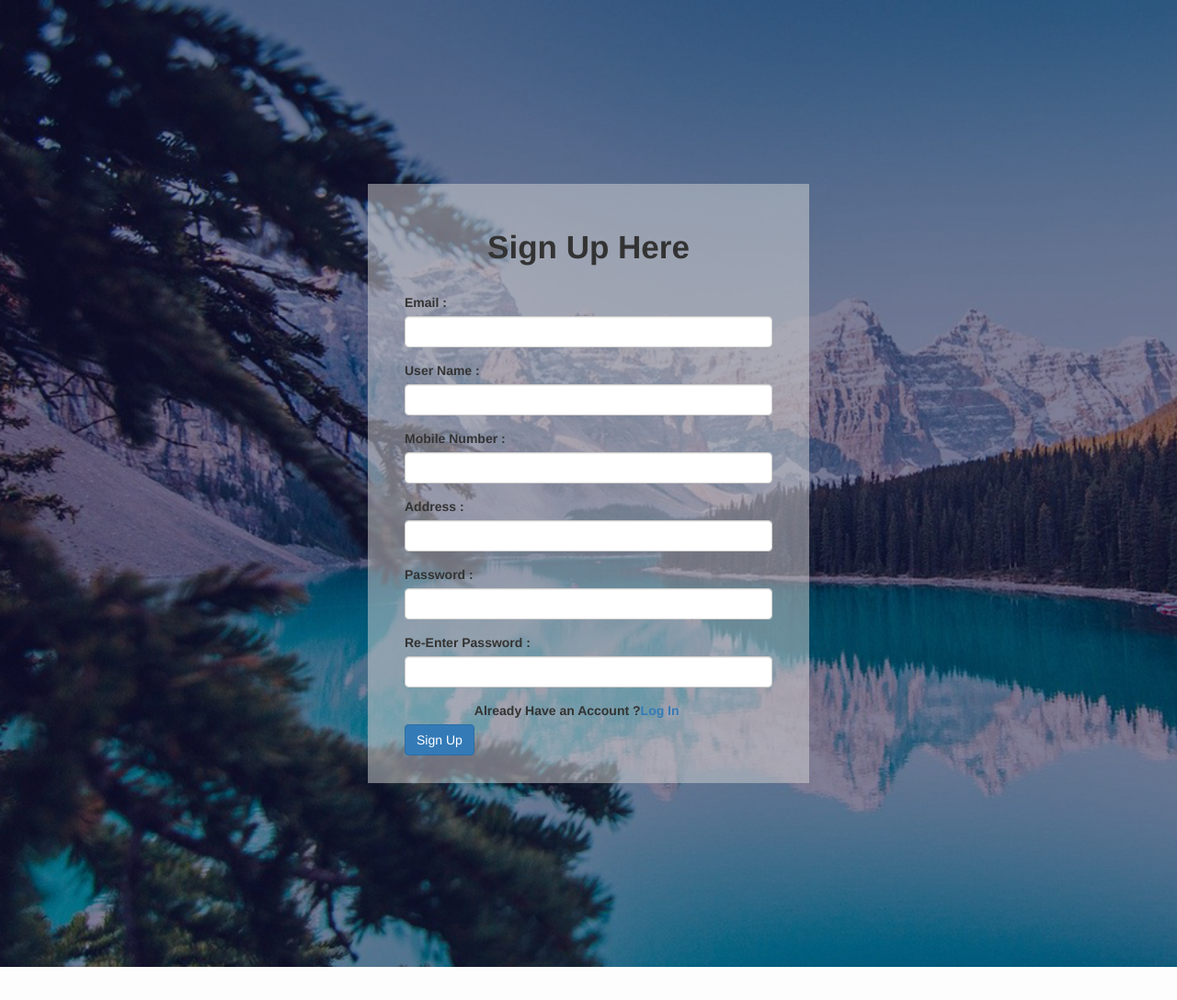
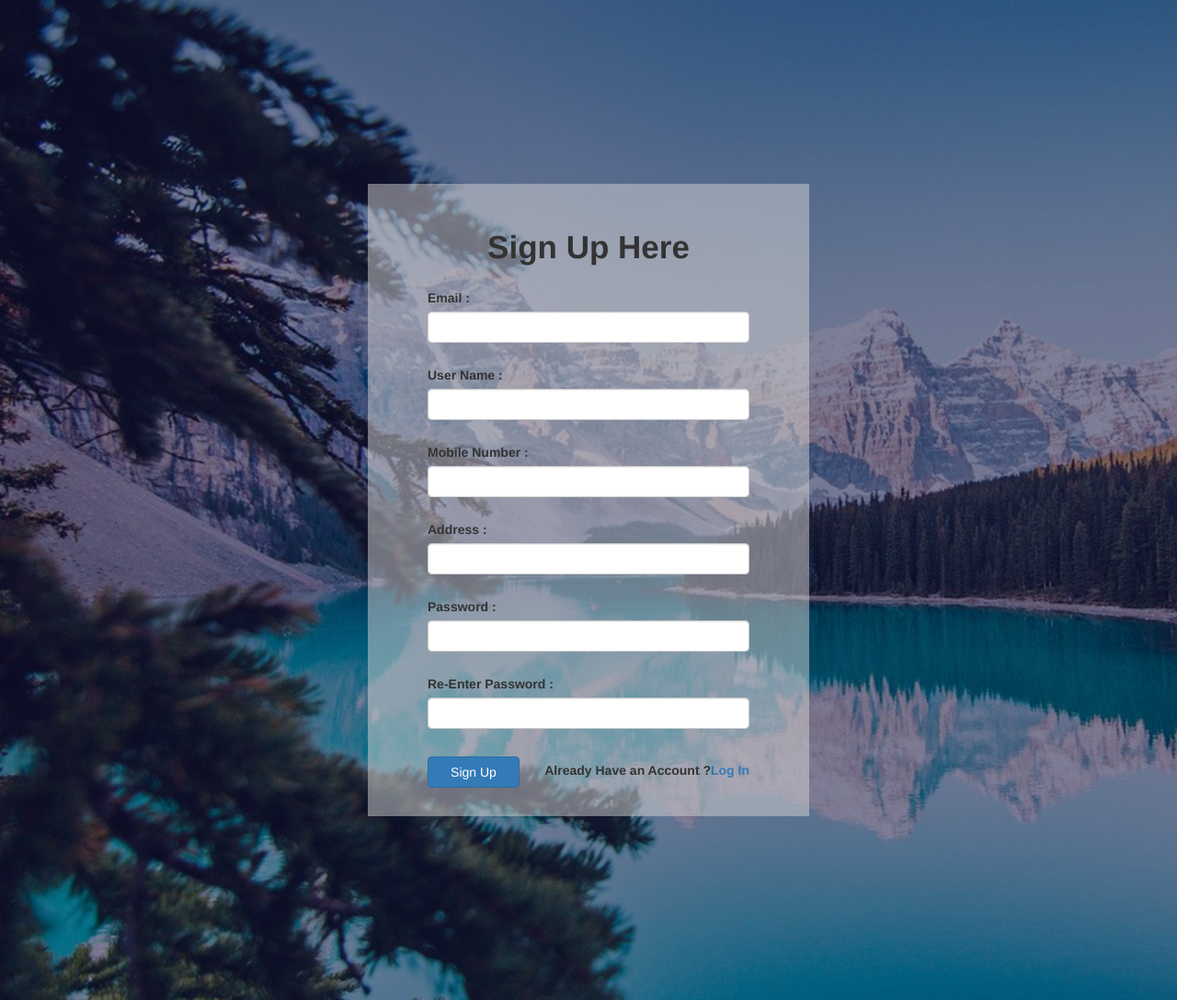
Before and after one commit to RahulMadhukaKeshara/mini-project, a PHP site: page /registration.php in a window 1280 px wide. Shown: the whole page at 92% size. Before the commit the page ends 1052 px from the top, so only its background shows below. Run offline with PHP 8.4, Linux system fonts and the light colour scheme.

Commit message:
small change

```diff
--- a/css/style.css
+++ b/css/style.css
@@ -1,3 +1,10 @@
+/*body{
+
+	background: linear-gradient(rgba(0,0,50,0.5),rgba(0,0,50,0.5)),url(images/image.jpg);
+	background-size: cover;
+
+}*/
+
 .login-box{
 
 	max-width: 450px;
@@ -20,32 +27,34 @@
 	font-size: 2.5em;
 	font-weight: bolder;
 	text-align: center;
-	margin-bottom: 30px;
 
 }
 
 form div{
 
-	margin-left: 25px;
+	margin-left: 50px;
+	margin-top: 25px;
 }
+
+
 .form-group input{
 
-	max-width: 400px;
-
+	max-width: 350px;
 }
 
 button{
 
+	width: 100px;
+	margin-left: 50px !important;
+	margin-top:  15px !important;
 	float: left;
-	margin-top: 25px !important;
-	margin-left: 25px !important;
+}
+
+.signup{
+
+
+	text-align: right;
+	margin-top:  35px;
+	margin-right: 50px;
 
 }
-
-.logandcreate{
-
-	text-align: right;
-	margin-right: 25px;
-	padding-top: 30px;
-
-}
```
Also changed, not shown: style.css (deleted, +0 -60 lines).
